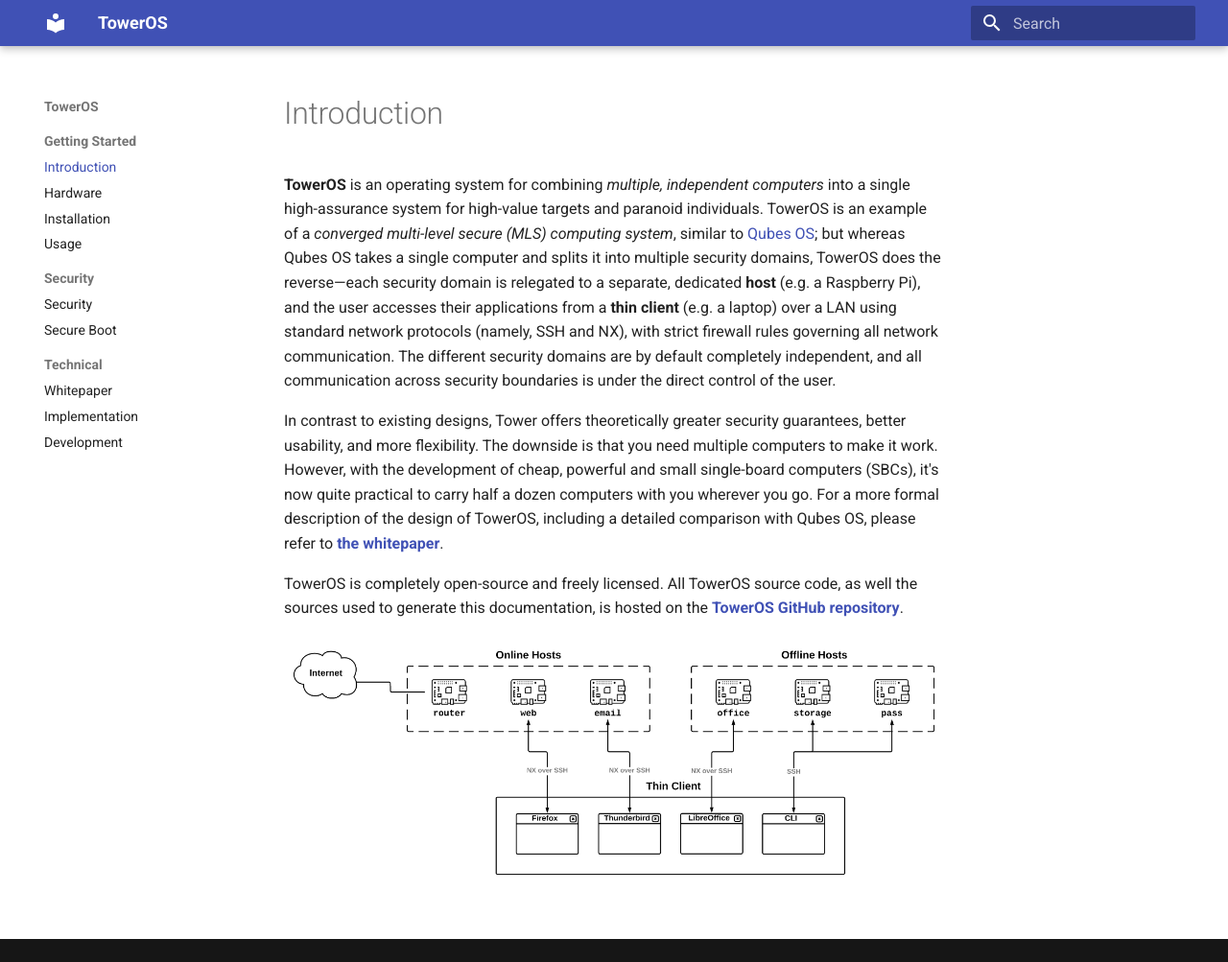
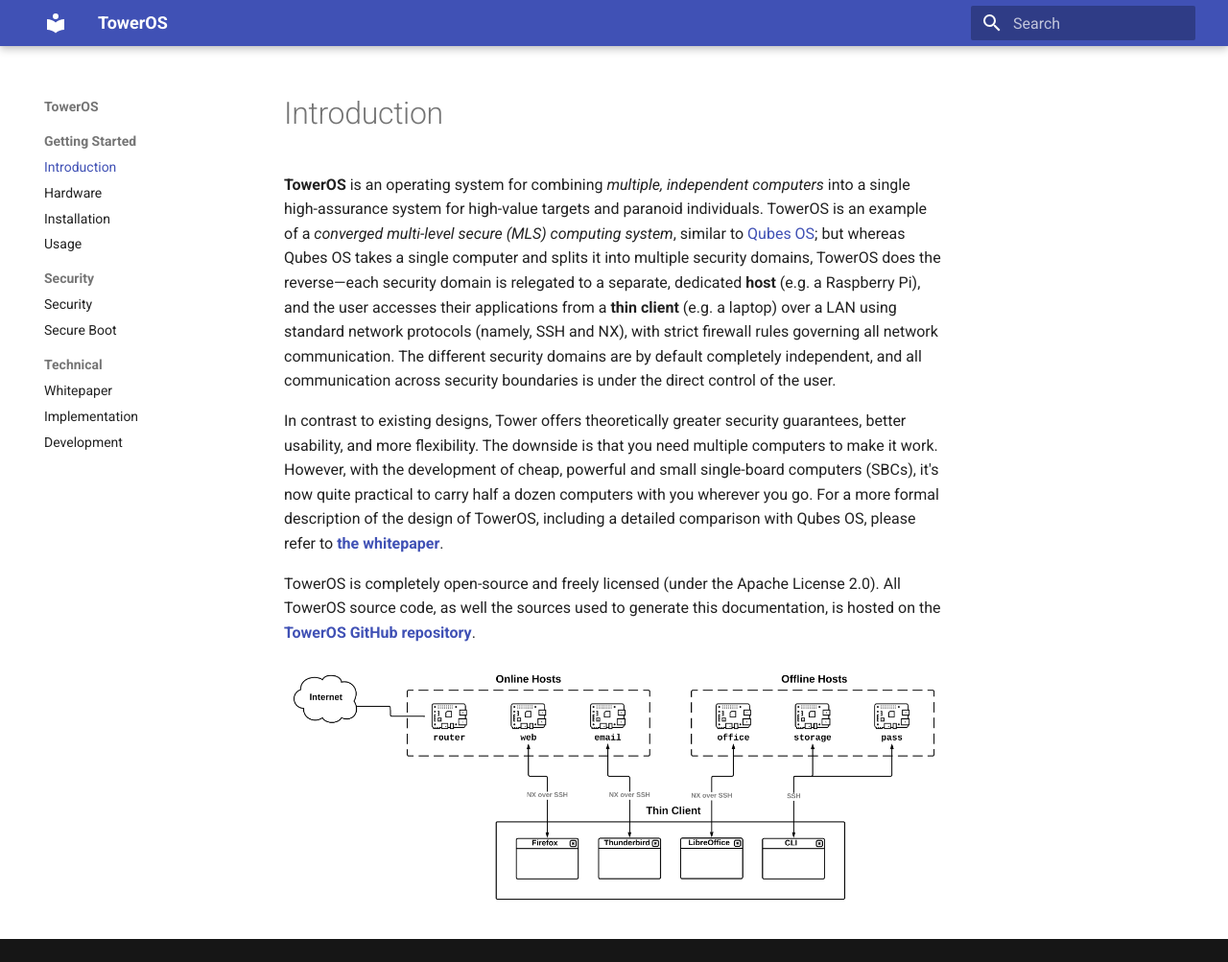
Before and after one commit to towercomputers/toweros, an MkDocs documentation site: the page built from docs/src/index.md, in a window 1280 px wide and 1003 px high. Shown: the whole window at 96% size. Built offline with MkDocs 1.6.1 and Material for MkDocs 9.7.7, drawn with Linux system fonts in a browser that asks for light colours.

Commit message:
Re-License to Apache 2.0

```diff
--- a/docs/src/index.md
+++ b/docs/src/index.md
@@ -4,6 +4,6 @@
 
 In contrast to existing designs, Tower offers theoretically greater security guarantees, better usability, and more flexibility. The downside is that you need multiple computers to make it work. However, with the development of cheap, powerful and small single-board computers (SBCs), it's now quite practical to carry half a dozen computers with you wherever you go. For a more formal description of the design of TowerOS, including a detailed comparison with Qubes OS, please refer to **[the whitepaper](TowerOS%20Whitepaper.pdf)**.
 
-TowerOS is completely open-source and freely licensed. All TowerOS source code, as well the sources used to generate this documentation, is hosted on the **[TowerOS GitHub repository](https://github.com/towercomputers/toweros)**.
+TowerOS is completely open-source and freely licensed (under the Apache License 2.0). All TowerOS source code, as well the sources used to generate this documentation, is hosted on the **[TowerOS GitHub repository](https://github.com/towercomputers/toweros)**.
 
 ![Diagram - Usage](img/diagram-usage.png)
```
Also changed, not shown: docs/src/implementation.md (+1 -1 lines).
